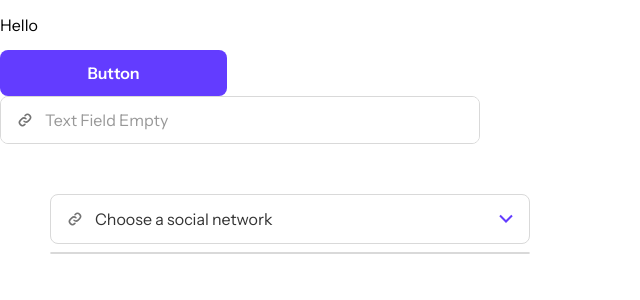
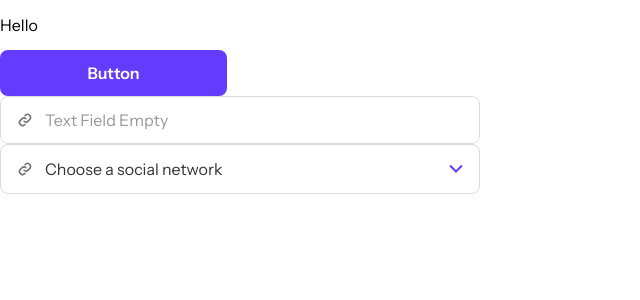
Before and after one commit to MedusCode/link-sharing-app, a React (Create React App) app: page / in a window 1280 px wide. Shown: the top 300 px of the page, without its empty margins (0-640 px from the left). Built offline with nearby package versions, Linux system fonts and the light colour scheme.

Commit message:
add: dropdown animation

```diff
--- a/src/components/select/select.module.css
+++ b/src/components/select/select.module.css
@@ -1,3 +1,8 @@
+.selectContainer {
+  position: relative;
+  width: fit-content;
+}
+
 .button {
   box-sizing: border-box;
   display: flex;
@@ -13,8 +18,6 @@
   cursor: pointer;
   color: #333333;
   font-size: 16px;
-
-  margin: 50px 0 0 50px;
 }
 
 .button_active {
@@ -27,7 +30,11 @@
 }
 
 .button_active ~ .dropdownList {
-  height: 70vh;
+  opacity: 1;
+  left: 0;
+  top: calc(100% + 8px);
+  visibility: visible;
+  box-shadow: 0 0 32px 0 rgba(0, 0, 0, 0.10);
 }
 
 .buttonText {
@@ -40,10 +47,13 @@
 }
 
 .dropdownList {
+  box-sizing: border-box;
+  position: absolute;
+  left: 5px;
+  top: calc(100% + 13px);
   display: flex;
   flex-direction: column;
-  box-sizing: border-box;
-  margin: 8px 0;
+  margin: 0;
   padding: 0;
   background-color: #FFF;
   border-radius: 8px;
@@ -52,12 +62,10 @@
   width: max-content;
   font-size: 16px;
   list-style: none;
-  height: 0;
   transition: 0.2s ease-in-out;
   overflow: scroll;
-
-
-  margin-left: 50px;
+  opacity: 0;
+  visibility: hidden;
 }
 
 .dropdownItem {
--- a/src/components/select/select.tsx
+++ b/src/components/select/select.tsx
@@ -3,7 +3,6 @@ import styles from './select.module.css';
 import { nanoid } from 'nanoid';
 import { IDropdownValue, TDropdownValues } from '../../types/dropdown-values';
 import { ReactComponent as ArrowIcon } from "../../assets/images/icon-chevron-down.svg";
-import button from '../button/button';
 
 interface ISelectProps {
   values: TDropdownValues;
```
